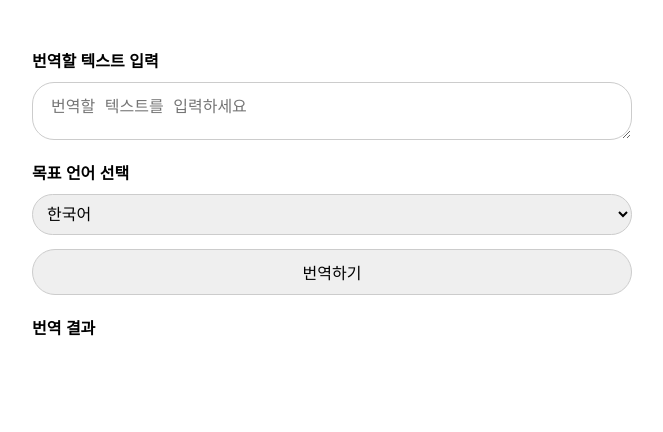
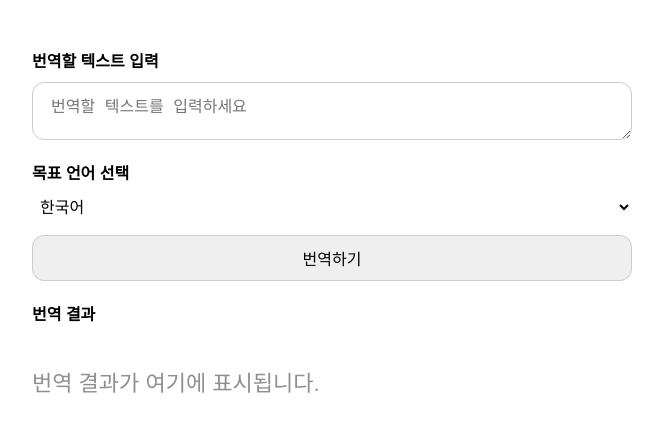
Before and after one commit to baboribo/babo-translate, a SvelteKit app: page / in a window 1280 px wide. Shown: the top 432 px of the page, without its empty margins (308-971 px from the left). Built offline with nearby package versions, Linux system fonts and the light colour scheme.

Commit message:
feat: 로딩 UI 개선

```diff
--- a/src/routes/+page.svelte
+++ b/src/routes/+page.svelte
@@ -26,22 +26,52 @@
   <h4>번역할 텍스트 입력</h4>
   <textarea class="textarea-input" bind:value={inputText} placeholder="번역할 텍스트를 입력하세요"></textarea>
   <h4>목표 언어 선택</h4>
-  <select bind:value={targetLang}>
+  <select bind:value={targetLang}> <!-- 언어 선택 -->
     <option value="en">영어</option>
     <option value="ja">일본어</option>
     <option value="zh">중국어</option>
     <option value="ko">한국어</option>
-    <!-- 필요하면 더 추가 -->
+    <!-- <option value="de">독일어</option>
+    <option value="es">스페인어</option> -->
   </select>
   <button on:click={translate}>번역하기</button>
   <h4>번역 결과</h4>
-  <p class="bigtext">{result}</p>
+  <p class="bigtext" style="white-space: pre-line;">{result}</p>
   {#if loading}
-    <p>생각 중...</p>
+    <div style="display: flex; align-items: center; justify-content: center; flex-direction: column;">
+      <div class="loader"></div>
+      <h4>생각 중</h4>
+      <p style="color: #636369;">열심히 해석하고 있어요, 잠시만 기다려주세요.</p>
+    </div>
+  {:else if result}
+    <div>
+      <p style="color: #636369;">AI 번역은 정확하지 않을 수 있습니다.</p>
+    </div>
+  {:else}
+    <div>
+      <p class="bigtext" style="color: #00000070;">번역 결과가 여기에 표시됩니다.</p>
+    </div>
   {/if}
 </div>
 
 <style>
+  .loader {
+    border: 2px solid #f3f3f3;
+    border-radius: 50%;
+    border-top: 2px solid #000;
+    width: 24px;
+    height: 24px;
+    animation: spin 1s ease infinite;
+  }
+
+  @keyframes spin {
+    0% {
+      transform: rotate(0deg);
+    }
+    100% {
+      transform: rotate(360deg);
+    }
+  }
   .back-container {
     display: flex;
     flex-direction: column;
@@ -56,7 +86,7 @@
     margin-top: 10px;
     font-size: 16px;
     border: 1px solid #ccc;
-    border-radius: 22px;
+    border-radius: 12px;
   }
   button {
     padding: 10px 20px;
@@ -64,18 +94,25 @@
     cursor: pointer;
     margin-top: 14px;
     border: 1px solid #ccc;
-    border-radius: 30px;
+    border-radius: 12px;
+    transition: ease 0.1s;
   }
   button:hover {
     background-color: #d8eafb;
   }
   select {
-    padding: 10px;
+    padding: 4px;
     padding-right: 18px;
     margin-top: 10px;
     font-size: 16px;
-    border: 1px solid #ccc;
-    border-radius: 30px;
+    border: none;
+    border-radius: 12px;
+    background: none;
+    transition: ease 0.1s;
+  }
+  select:hover {
+    background-color: #00000010;
+    transition: ease 0.2s;
   }
   h4 {
     margin-top: 20px;
@@ -86,5 +123,6 @@
     margin-top: 10px;
     margin-bottom: 20px;
     color: #333;
+    transition: ease 0.4s;
   }
 </style>
```
